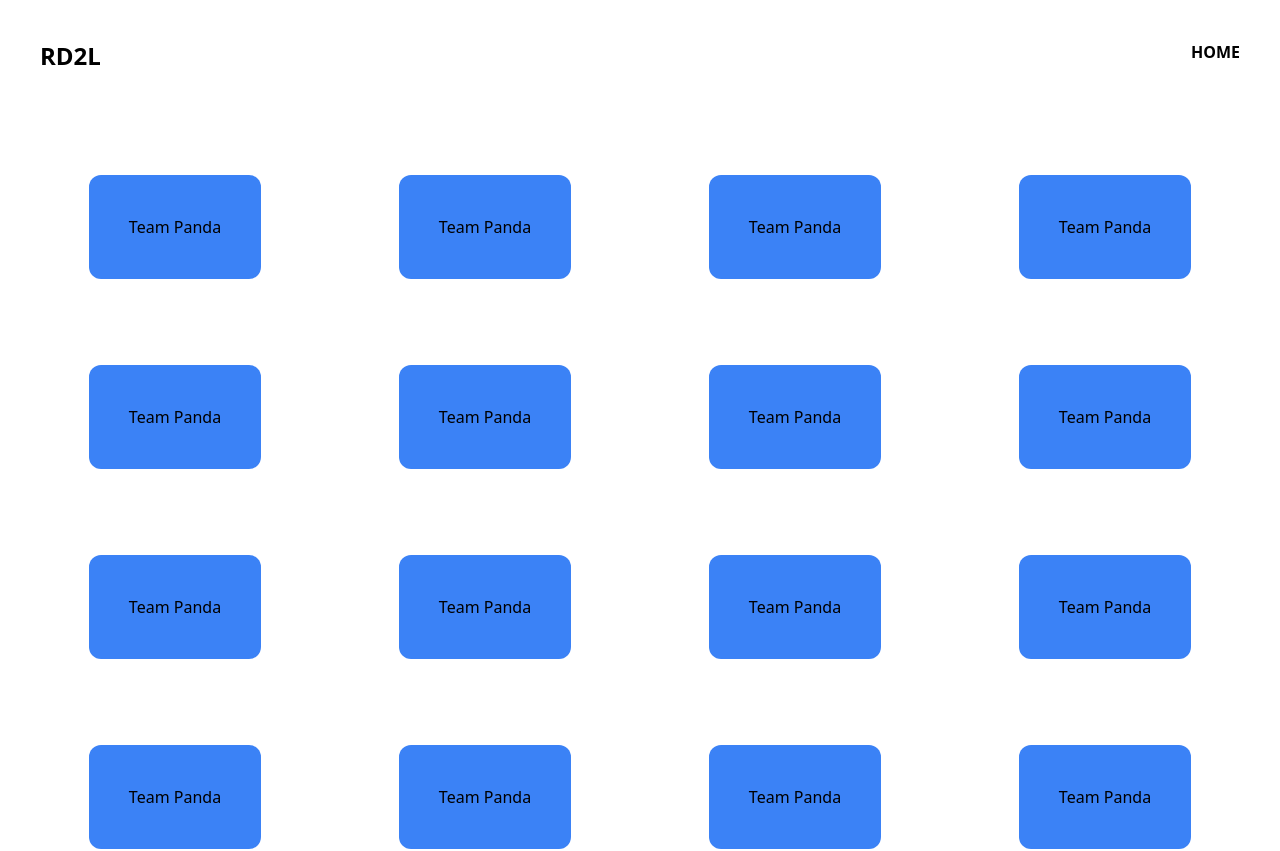
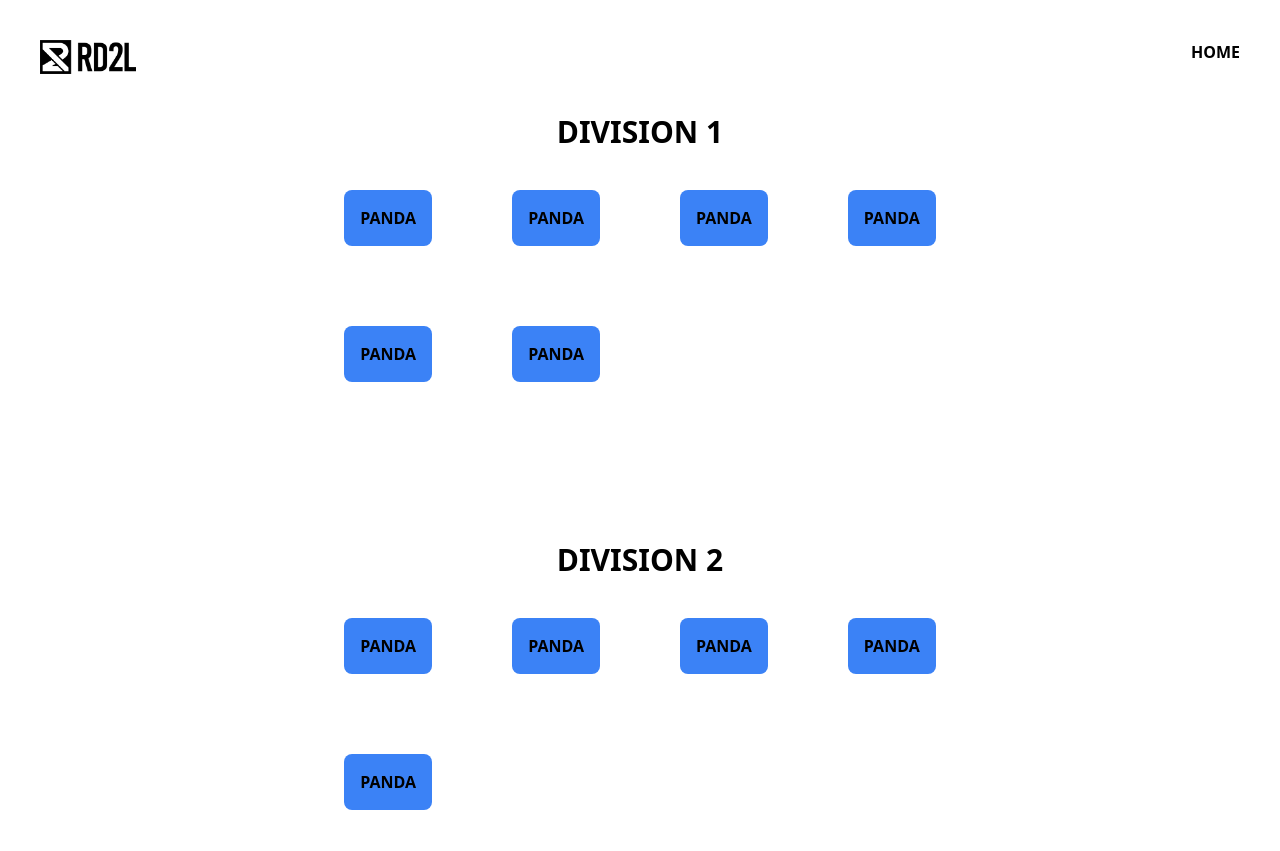
Before and after one commit to AngeloMalada/dota-scouting, a Next.js app: page / in a window 1280 px wide. Shown: the top 851 px of the page. Built offline with nearby package versions, Linux system fonts and the light colour scheme.

Commit message:
using react query now

```diff
--- a/Teams.js
+++ b/Teams.js
@@ -1,5 +1,7 @@
 const Teams = [
   {
+    name: 'Panda',
+    division: 'D1',
     id: 1,
     player1: 72407726,
     player2: 104279179,
@@ -8,7 +10,159 @@ const Teams = [
     player5: 839580781,
   },
   {
+    name: 'Panda',
+    division: 'D2',
     id: 2,
+    player1: 129939774,
+    player2: 396199110,
+    player3: 102000997,
+    player4: 147841403,
+    player5: 161646991,
+  },
+  {
+    name: 'Panda',
+    division: 'D2',
+    id: 3,
+    player1: 129939774,
+    player2: 396199110,
+    player3: 102000997,
+    player4: 147841403,
+    player5: 161646991,
+  },
+  {
+    name: 'Panda',
+    division: 'D2',
+    id: 4,
+    player1: 129939774,
+    player2: 396199110,
+    player3: 102000997,
+    player4: 147841403,
+    player5: 161646991,
+  },
+  {
+    name: 'Panda',
+    division: 'D2',
+    id: 5,
+    player1: 129939774,
+    player2: 396199110,
+    player3: 102000997,
+    player4: 147841403,
+    player5: 161646991,
+  },
+  {
+    name: 'Panda',
+    division: 'D2',
+    id: 6,
+    player1: 129939774,
+    player2: 396199110,
+    player3: 102000997,
+    player4: 147841403,
+    player5: 161646991,
+  },
+  {
+    name: 'Panda',
+    division: 'D3',
+    id: 7,
+    player1: 129939774,
+    player2: 396199110,
+    player3: 102000997,
+    player4: 147841403,
+    player5: 161646991,
+  },
+  {
+    name: 'Panda',
+    division: 'D3',
+    id: 8,
+    player1: 129939774,
+    player2: 396199110,
+    player3: 102000997,
+    player4: 147841403,
+    player5: 161646991,
+  },
+  {
+    name: 'Panda',
+    division: 'D3',
+    id: 9,
+    player1: 129939774,
+    player2: 396199110,
+    player3: 102000997,
+    player4: 147841403,
+    player5: 161646991,
+  },
+  {
+    name: 'Panda',
+    division: 'D3',
+    id: 10,
+    player1: 129939774,
+    player2: 396199110,
+    player3: 102000997,
+    player4: 147841403,
+    player5: 161646991,
+  },
+  {
+    name: 'Panda',
+    division: 'D3',
+    id: 11,
+    player1: 129939774,
+    player2: 396199110,
+    player3: 102000997,
+    player4: 147841403,
+    player5: 161646991,
+  },
+  {
+    name: 'Panda',
+    division: 'D3',
+    id: 12,
+    player1: 129939774,
+    player2: 396199110,
+    player3: 102000997,
+    player4: 147841403,
+    player5: 161646991,
+  },
+  {
+    name: 'Panda',
+    division: 'D1',
+    id: 13,
+    player1: 129939774,
+    player2: 396199110,
+    player3: 102000997,
+    player4: 147841403,
+    player5: 161646991,
+  },
+  {
+    name: 'Panda',
+    division: 'D1',
+    id: 14,
+    player1: 129939774,
+    player2: 396199110,
+    player3: 102000997,
+    player4: 147841403,
+    player5: 161646991,
+  },
+  {
+    name: 'Panda',
+    division: 'D1',
+    id: 15,
+    player1: 129939774,
+    player2: 396199110,
+    player3: 102000997,
+    player4: 147841403,
+    player5: 161646991,
+  },
+  {
+    name: 'Panda',
+    division: 'D1',
+    id: 16,
+    player1: 129939774,
+    player2: 396199110,
+    player3: 102000997,
+    player4: 147841403,
+    player5: 161646991,
+  },
+  {
+    name: 'Panda',
+    division: 'D1',
+    id: 17,
     player1: 129939774,
     player2: 396199110,
     player3: 102000997,
--- a/components/Navbar.tsx
+++ b/components/Navbar.tsx
@@ -8,7 +8,7 @@ const Navbar = (props: Props) => {
     <div className='p-10 flex flex-row justify-between'>
       <div>
         <Link href={'/'}>
-          <h1 className='uppercase font-bold text-2xl'>RD2L</h1>
+          <img src='/logo.png' alt='' className='w-24' />
         </Link>
       </div>
       <div className='flex flex-row gap-4 font-bold uppercase'>
--- a/pages/_app.tsx
+++ b/pages/_app.tsx
@@ -6,10 +6,10 @@ import Navbar from '../components/Navbar';
 function MyApp({ Component, pageProps }: AppProps) {
   const queryClient = new QueryClient();
   return (
-    <>
+    <QueryClientProvider client={queryClient}>
       <Navbar />
       <Component {...pageProps} />
-    </>
+    </QueryClientProvider>
   );
 }
 
--- a/pages/index.tsx
+++ b/pages/index.tsx
@@ -1,60 +1,70 @@
 import React from 'react';
 
 import Link from 'next/link';
-
+import Teams from '../Teams.js';
 const HomePage = () => {
   return (
-    <div className='grid grid-cols-4  mx-auto place-items-center min-h-screen p-10 gap-10'>
-      <Link href={'/team/1'}>
-        <button className='bg-blue-500 rounded-xl p-10 mx-auto'>
-          Team Panda
-        </button>
-      </Link>
-      <Link href={'/team/2'}>
-        <button className='bg-blue-500 rounded-xl p-10'>Team Panda</button>
-      </Link>
-      <Link href={'/team/2'}>
-        <button className='bg-blue-500 rounded-xl p-10'>Team Panda</button>
-      </Link>
-      <Link href={'/team/2'}>
-        <button className='bg-blue-500 rounded-xl p-10'>Team Panda</button>
-      </Link>
-      <Link href={'/team/2'}>
-        <button className='bg-blue-500 rounded-xl p-10'>Team Panda</button>
-      </Link>
-      <Link href={'/team/2'}>
-        <button className='bg-blue-500 rounded-xl p-10'>Team Panda</button>
-      </Link>
-      <Link href={'/team/2'}>
-        <button className='bg-blue-500 rounded-xl p-10'>Team Panda</button>
-      </Link>
-      <Link href={'/team/2'}>
-        <button className='bg-blue-500 rounded-xl p-10'>Team Panda</button>
-      </Link>
-      <Link href={'/team/2'}>
-        <button className='bg-blue-500 rounded-xl p-10'>Team Panda</button>
-      </Link>
-      <Link href={'/team/2'}>
-        <button className='bg-blue-500 rounded-xl p-10'>Team Panda</button>
-      </Link>
-      <Link href={'/team/2'}>
-        <button className='bg-blue-500 rounded-xl p-10'>Team Panda</button>
-      </Link>
-      <Link href={'/team/2'}>
-        <button className='bg-blue-500 rounded-xl p-10'>Team Panda</button>
-      </Link>
-      <Link href={'/team/2'}>
-        <button className='bg-blue-500 rounded-xl p-10'>Team Panda</button>
-      </Link>
-      <Link href={'/team/2'}>
-        <button className='bg-blue-500 rounded-xl p-10'>Team Panda</button>
-      </Link>
-      <Link href={'/team/2'}>
-        <button className='bg-blue-500 rounded-xl p-10'>Team Panda</button>
-      </Link>
-      <Link href={'/team/2'}>
-        <button className='bg-blue-500 rounded-xl p-10'>Team Panda</button>
-      </Link>
+    <div className='flex flex-col items-center gap-40'>
+      <div className='flex flex-col items-center gap-10'>
+        <h1 className='uppercase font-bold text-3xl'>Division 1</h1>
+        <div className='grid grid-cols-4 items-center w-full px-20 place-items-center mx-auto gap-20'>
+          {Teams.map((team: any) => {
+            if (team.division === 'D1') {
+              return (
+                <Link href={`/team/${team.id}`}>
+                  <button
+                    className='
+                  bg-blue-500 p-4 rounded-lg font-bold uppercase
+                  '
+                  >
+                    <h1>{team.name}</h1>
+                  </button>
+                </Link>
+              );
+            }
+          })}
+        </div>
+      </div>
+      <div className='flex flex-col items-center gap-10'>
+        <h1 className='uppercase font-bold text-3xl'>Division 2</h1>
+        <div className='grid grid-cols-4 items-center w-full px-20 place-items-center mx-auto gap-20'>
+          {Teams.map((team: any) => {
+            if (team.division === 'D2') {
+              return (
+                <Link href={`/team/${team.id}`}>
+                  <button
+                    className='
+                  bg-blue-500 p-4 rounded-lg font-bold uppercase
+                  '
+                  >
+                    <h1>{team.name}</h1>
+                  </button>
+                </Link>
+              );
+            }
+          })}
+        </div>
+      </div>
+      <div className='flex flex-col items-center gap-10'>
+        <h1 className='uppercase font-bold text-3xl'>Division 3</h1>
+        <div className='grid grid-cols-4 items-center w-full px-20 place-items-center mx-auto gap-20'>
+          {Teams.map((team: any) => {
+            if (team.division === 'D3') {
+              return (
+                <Link href={`/team/${team.id}`}>
+                  <button
+                    className='
+                    bg-blue-500 p-4 rounded-lg font-bold uppercase
+                    '
+                  >
+                    <h1>{team.name}</h1>
+                  </button>
+                </Link>
+              );
+            }
+          })}
+        </div>
+      </div>
     </div>
   );
 };
--- a/pages/team/[id].tsx
+++ b/pages/team/[id].tsx
@@ -18,49 +18,52 @@ const TeamPage = (id: any) => {
       {/* create input and a button that sets id to input value */}
       <h1 className='text-center font-bold uppercase'>Time period</h1>
       <div className='mx-auto w-full flex flex-row justify-center gap-4 mt-4 font-bold uppercase'>
-        <h1 className='bg-blue-500 p-4 rounded-lg' onClick={() => setDate(0)}>
+        <button
+          className='bg-blue-500 p-4 rounded-lg'
+          onClick={() => setDate(0)}
+        >
           All time
-        </h1>
-        <h1
+        </button>
+        <button
           className='bg-blue-500 p-4 rounded-lg'
           onClick={() =>
             setDate(Math.floor(new Date().getTime() / 1000.0) - 31536000)
           }
         >
           Last year
-        </h1>
-        <h1
+        </button>
+        <button
           className='bg-blue-500 p-4 rounded-lg'
           onClick={() =>
             setDate(Math.floor(new Date().getTime() / 1000.0) - 3 * 2592000)
           }
         >
           Last 3 months
-        </h1>
-        <h1
+        </button>
+        <button
           className='bg-blue-500 p-4 rounded-lg'
           onClick={() =>
             setDate(Math.floor(new Date().getTime() / 1000.0) - 3 * 2592000)
           }
         >
           Last month
-        </h1>
-        <h1
+        </button>
+        <button
           className='bg-blue-500 p-4 rounded-lg'
           onClick={() =>
             setDate(Math.floor(new Date().getTime() / 1000.0) - 604800)
           }
         >
           Last Week
-        </h1>
-        <h1
+        </button>
+        <button
           className='bg-blue-500 p-4 rounded-lg'
           onClick={() =>
             setDate(Math.floor(new Date().getTime() / 1000.0) - 259200)
           }
         >
           Last 3 days
-        </h1>
+        </button>
         <form action='' className='flex flex-row gap-4'>
           <input
             type='number'
@@ -87,30 +90,30 @@ const TeamPage = (id: any) => {
       <div className='flex flex-col w-full mx-auto justify-center items-center my-4 font-bold uppercase'>
         <h1 className='my-2'>Lobby type</h1>
         <div className='flex flex-row gap-4'>
-          <h1
+          <button
             className='bg-blue-500 p-4 rounded-lg'
             onClick={() => setLobby('7,1,0')}
           >
             All
-          </h1>
-          <h1
+          </button>
+          <button
             className='bg-blue-500 p-4 rounded-lg'
             onClick={() => setLobby('0')}
           >
             Unranked
-          </h1>
-          <h1
+          </button>
+          <button
             className='bg-blue-500 p-4 rounded-lg'
             onClick={() => setLobby('7')}
           >
             Ranked
-          </h1>
-          <h1
+          </button>
+          <button
             className='bg-blue-500 p-4 rounded-lg'
             onClick={() => setLobby('1')}
           >
             Practice
-          </h1>
+          </button>
         </div>
       </div>
       <div className='flex flex-row justify-between px-2 lg:px-10'>
```
Also changed, not shown: components/Player.tsx (+42 -30 lines), public/logo.png (added).
